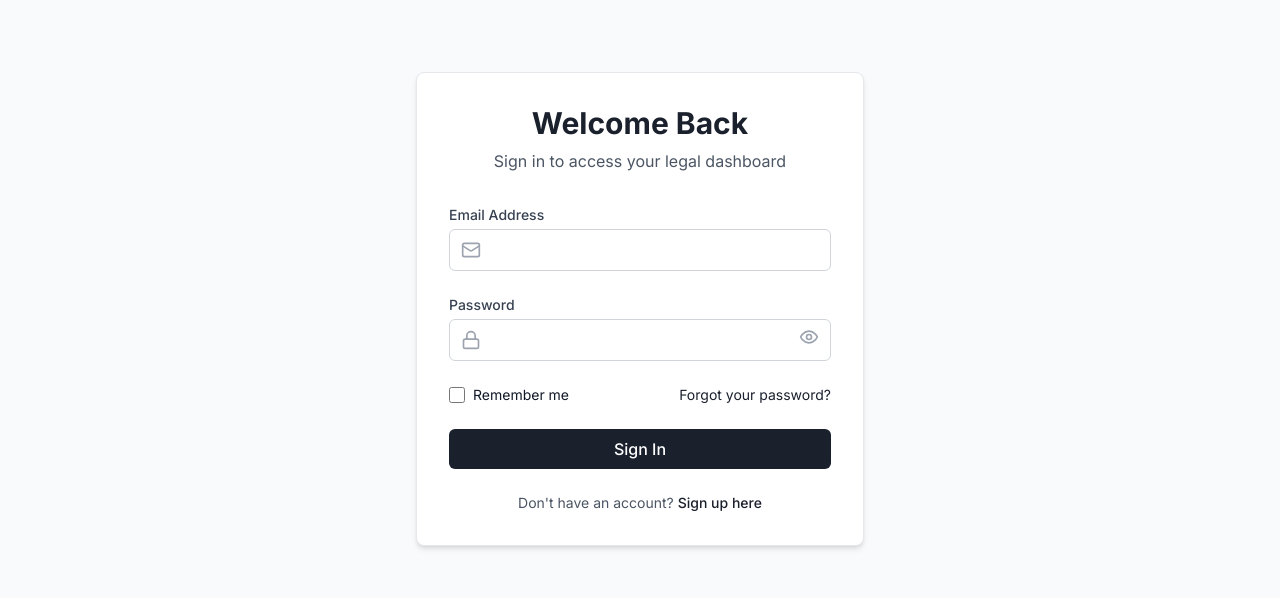
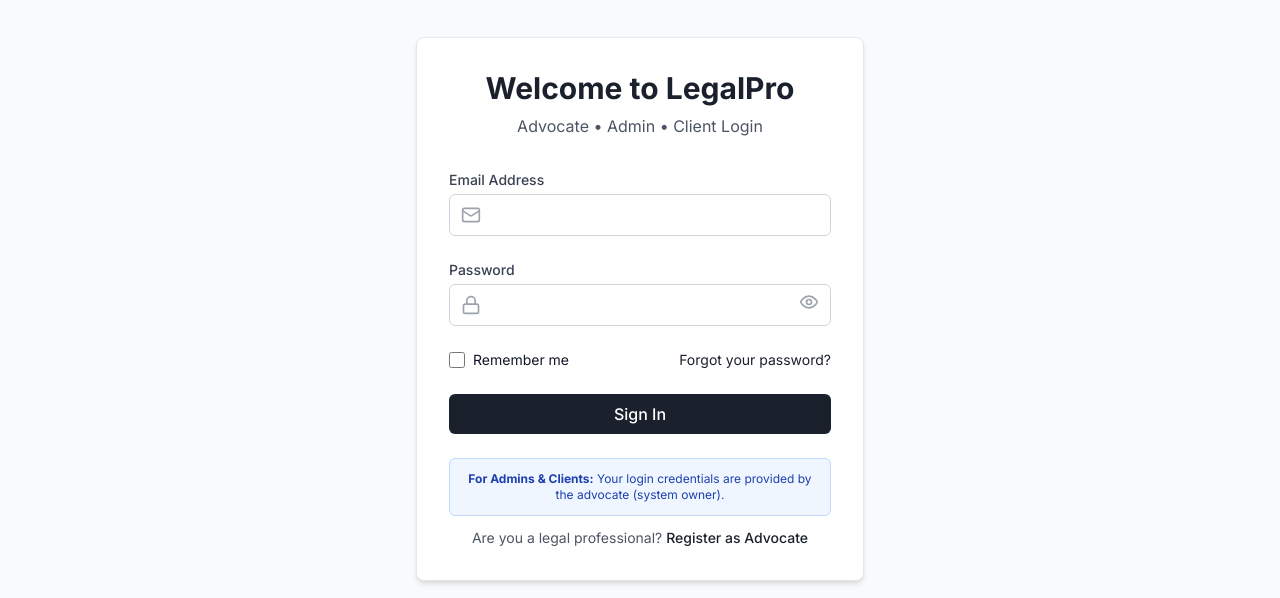
Before and after one commit to mokwathedeveloper/advocate_app, a React (Vite) app: page /login in a window 1280 px wide. Shown: the part 155-753 px from the top of the page. Built offline with nearby package versions, Linux system fonts and the light colour scheme; no server answers.

Commit message:
Update login page - Add universal login for all user types with credential guidance for admins and clients

```diff
--- a/src/pages/auth/Login.tsx
+++ b/src/pages/auth/Login.tsx
@@ -44,8 +44,8 @@ const Login: React.FC = () => {
       >
         <Card className="p-8">
           <div className="text-center mb-8">
-            <h2 className="text-3xl font-bold text-navy-800 mb-2">Welcome Back</h2>
-            <p className="text-gray-600">Sign in to access your legal dashboard</p>
+            <h2 className="text-3xl font-bold text-navy-800 mb-2">Welcome to LegalPro</h2>
+            <p className="text-gray-600">Advocate • Admin • Client Login</p>
           </div>
 
           <form onSubmit={handleSubmit(onSubmit)} className="space-y-6">
@@ -117,14 +117,21 @@ const Login: React.FC = () => {
             </Button>
           </form>
 
-          <div className="mt-6 text-center">
+          <div className="mt-6 text-center space-y-3">
+            {/* Information for different user types */}
+            <div className="bg-blue-50 border border-blue-200 rounded-md p-3">
+              <p className="text-xs text-blue-800">
+                <strong>For Admins & Clients:</strong> Your login credentials are provided by the advocate (system owner).
+              </p>
+            </div>
+
             <p className="text-sm text-gray-600">
-              Don't have an account?{' '}
+              Are you a legal professional?{' '}
               <Link
                 to="/register"
                 className="font-medium text-navy-800 hover:text-navy-600"
               >
-                Sign up here
+                Register as Advocate
               </Link>
             </p>
           </div>
```
